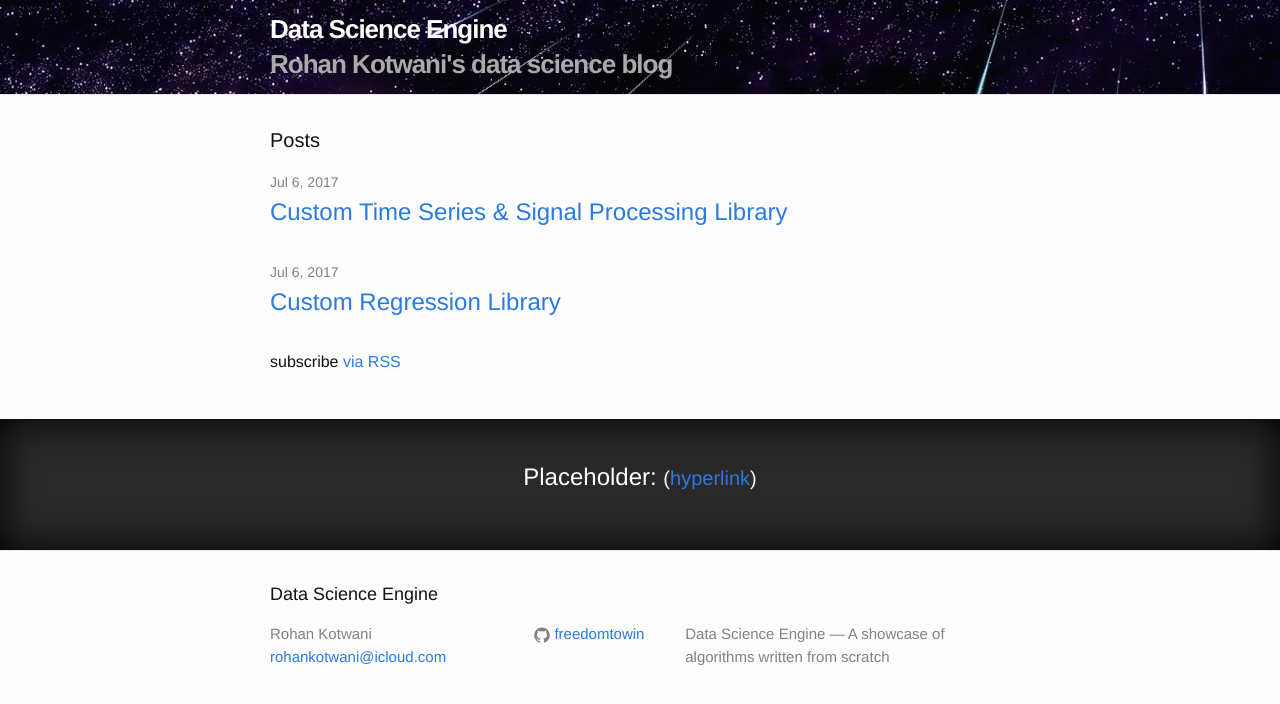
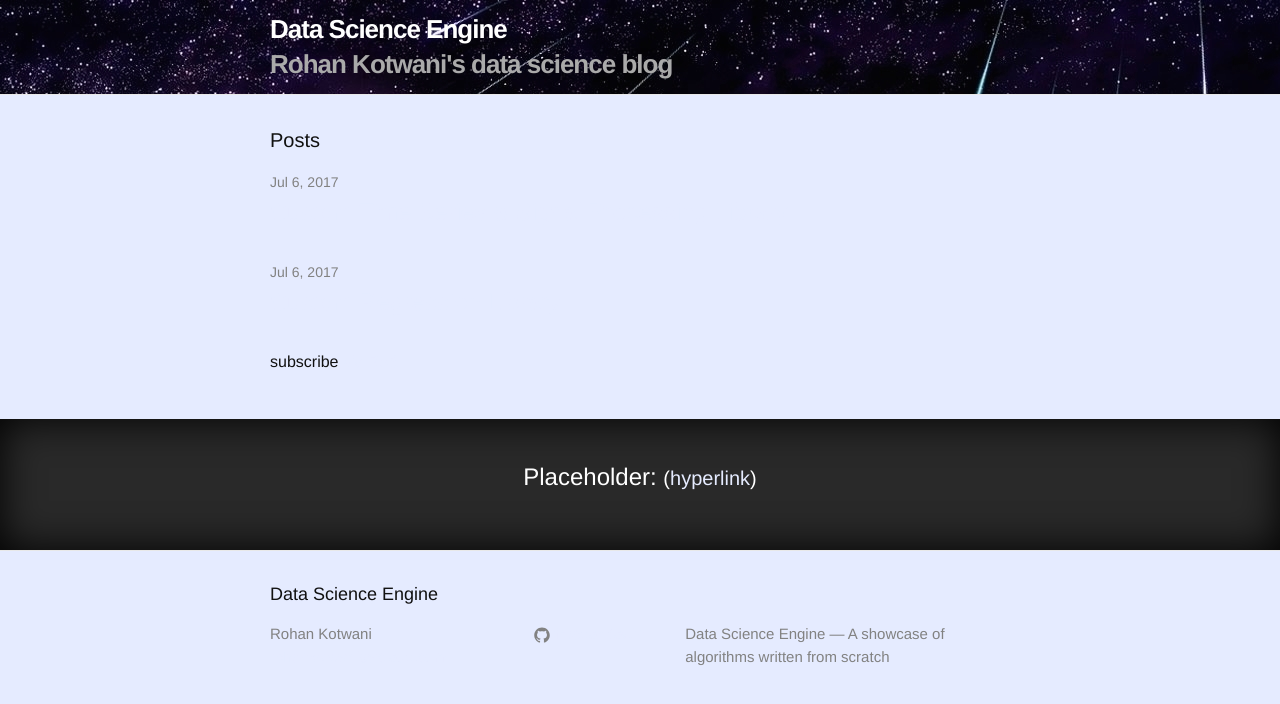
Before and after one commit to CocoApplications/CocoApplications, a Jekyll site: the page built from index.html, in a window 1280 px wide. Shown: the top 704 px of the page. Built offline with Jekyll 4.4.1, drawn with Linux system fonts in a browser that asks for light colours.

Commit message:
prototyping

```diff
--- a/css/main.scss
+++ b/css/main.scss
@@ -14,8 +14,8 @@ $base-line-height: 1.5;
 $spacing-unit:     30px;
 
 $text-color:       #111;
-$background-color: #fdfdfd;
-$brand-color:      #2a7ae2;
+$background-color: #e5ebff;
+$brand-color:      #e5ebff;
 
 $grey-color:       #828282;
 $grey-color-light: lighten($grey-color, 40%);
```
